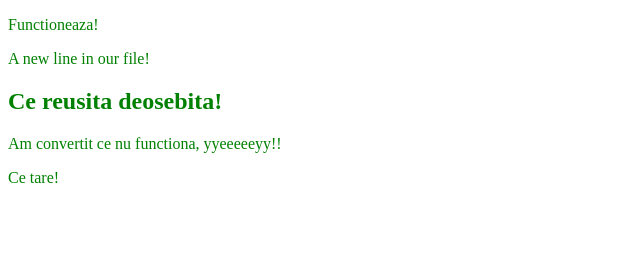
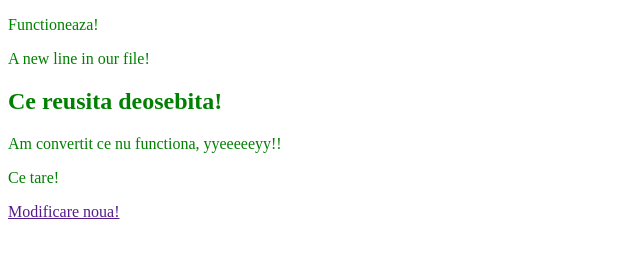
Before and after one commit to SorinSI9/Hello-world, a plain HTML site: page index.html in a window 1280 px wide. Shown: the whole page, without its empty margins (0-640 px from the left). Drawn offline with Linux system fonts and the light colour scheme.

Commit message:
Update index.html, added a

```diff
--- a/index.html
+++ b/index.html
@@ -13,5 +13,6 @@
     <h2>Ce reusita deosebita!</h2>
     <p>Am convertit ce nu functiona, yyeeeeeyy!!</p>
     <p>Ce tare!</p>
+    <a href="">Modificare noua!</a>
 </body>
 </html>
```
